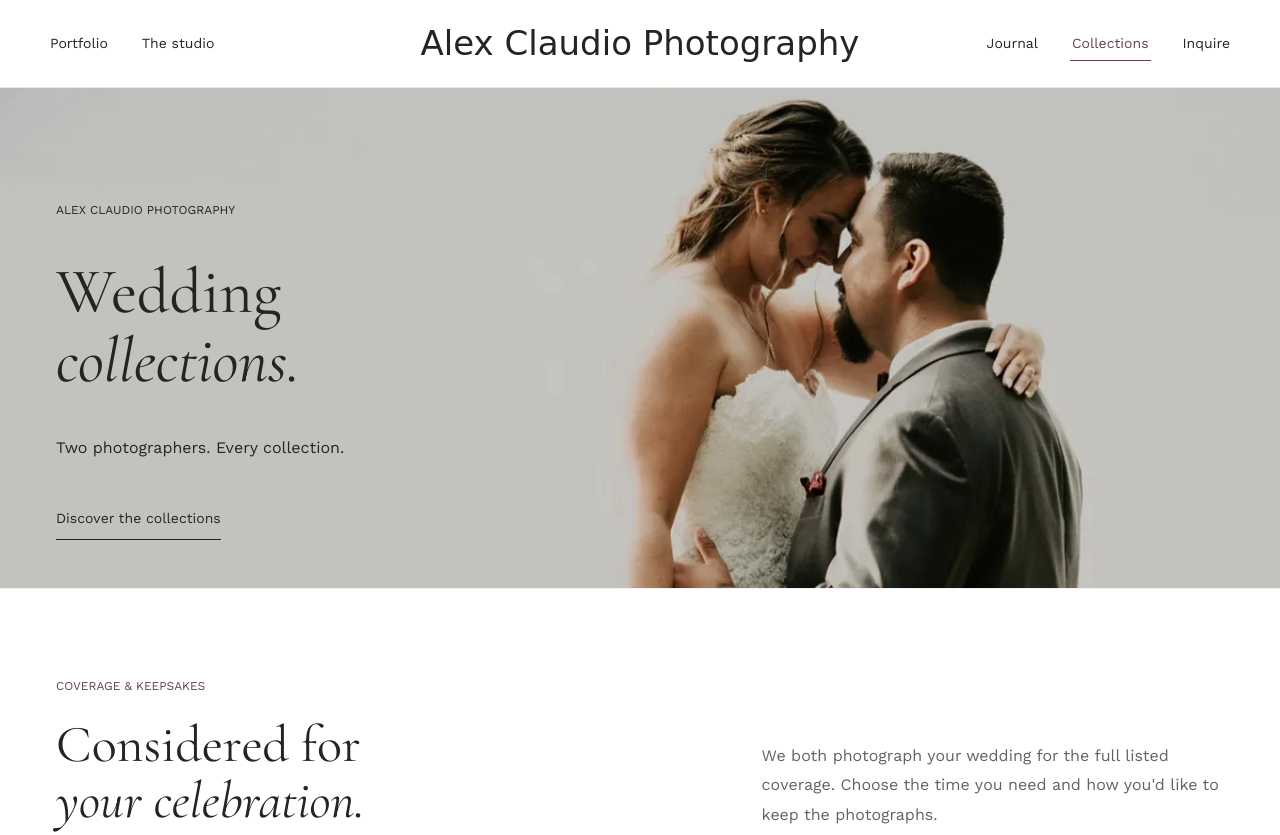
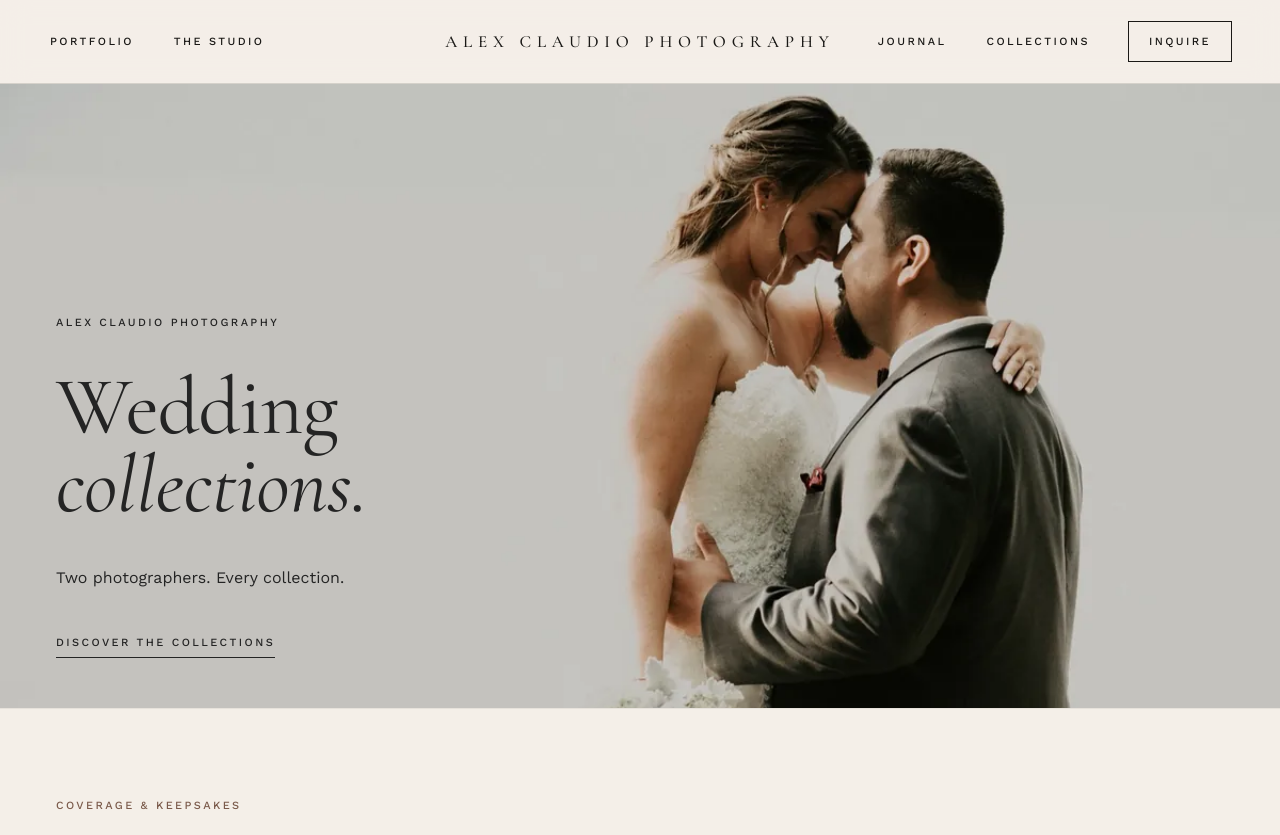
Before and after one commit to AlexCaciulita/Alex-Claudio.com, a website: page pricing/index.html in a window 1280 px wide. Shown: the top 835 px of the page. Drawn offline with Linux system fonts and the light colour scheme; a web font is replaced by a local one.

Commit message:
Apply studio art direction to Collections page

```diff
--- a/pricing/index.html
+++ b/pricing/index.html
@@ -27,6 +27,7 @@
   <!-- Styles -->
   <link rel="stylesheet" href="../styles.css?v=46">
   <link rel="stylesheet" href="../editorial.css?v=5">
+    <link rel="stylesheet" href="../studio.css?v=1">
   <link rel="preload" as="image" href="../assets/home/about-cta-1600.jpg">
   <link rel="icon" type="image/svg+xml" href="../logo-badge.svg">
   <script type="application/ld+json">
@@ -50,7 +51,7 @@
 
   <script src="/marketing-tags.js?v=1" defer></script>
 </head>
-<body class="pricing-body premium-site">
+<body class="pricing-body premium-site atelier">
   <noscript><img height="1" width="1" style="display:none" src="https://www.facebook.com/tr?id=2033560380692618&amp;ev=PageView&amp;noscript=1" alt=""></noscript>
   <a class="skip-link" href="#content">Skip to content</a>
   <nav class="top-nav pricing-nav" id="topNav">
@@ -67,7 +68,7 @@
       <div class="nav-links nav-links-right">
         <a href="../blog/" class="nav-link">Journal</a>
         <a href="/pricing/" class="nav-link" aria-current="page">Collections</a>
-        <a href="/#contact" class="nav-link">Inquire</a>
+        <a href="/#contact" class="nav-link nav-cta">Inquire</a>
       </div>
       <button class="mobile-menu-toggle" id="mobileMenuToggle" aria-label="Toggle menu" aria-controls="mobileMenu">
         <span></span><span></span><span></span>
@@ -253,5 +254,6 @@
   </footer>
 
   <script src="../script.js?v=39"></script>
+    <script src="../studio.js?v=1" defer></script>
 </body>
 </html>
```
